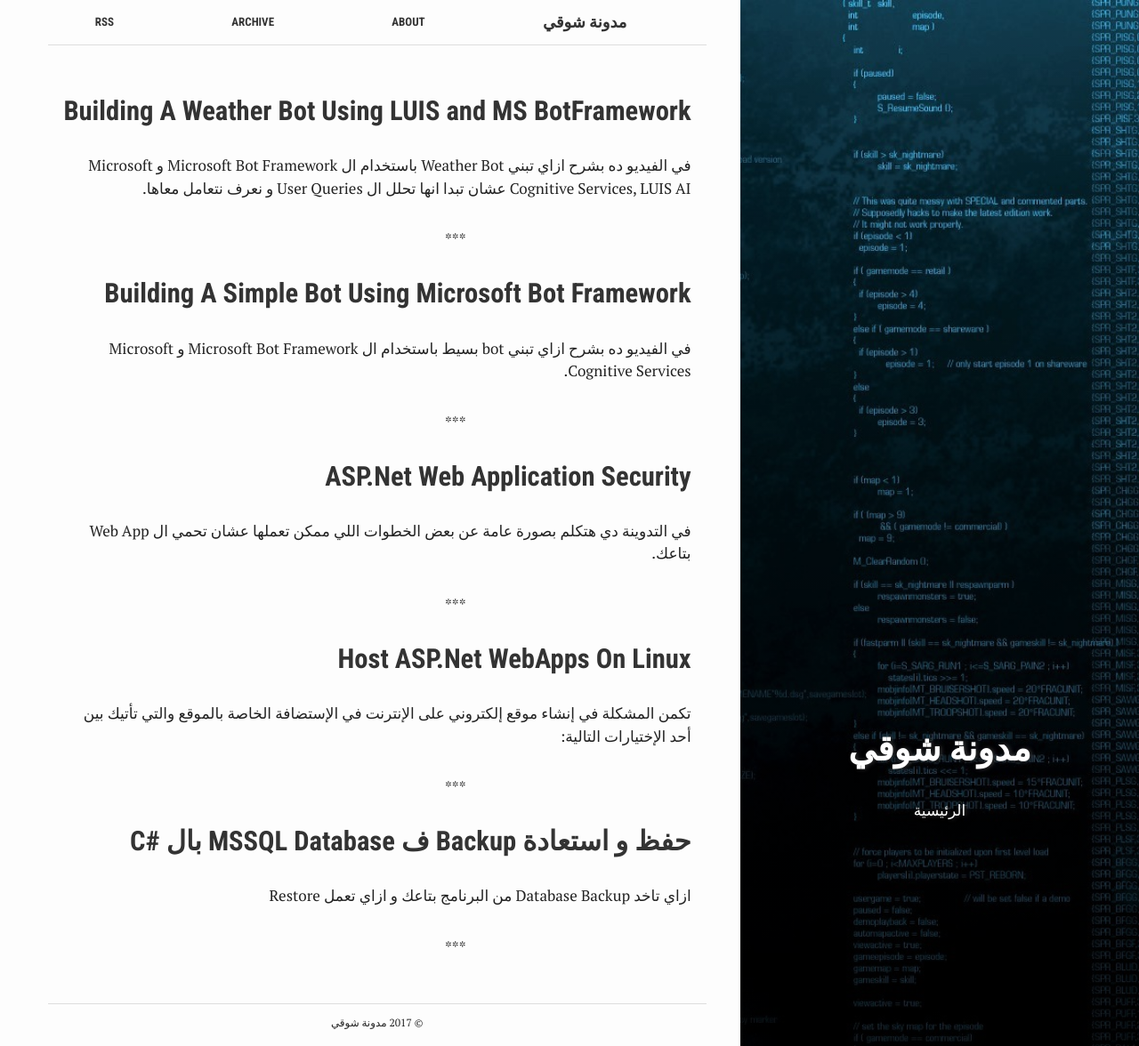
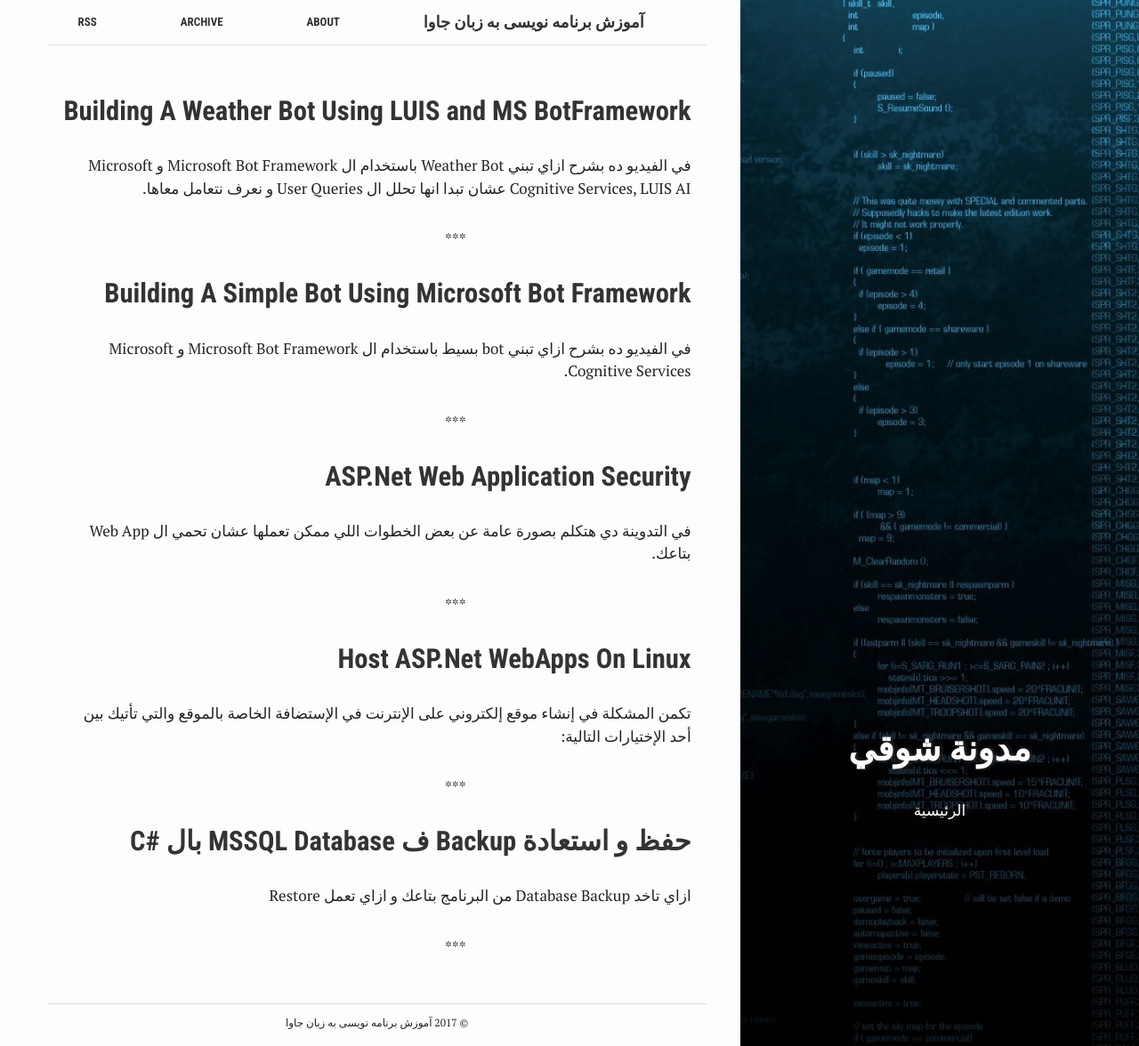
Before and after one commit to j2eedev-ir/j2eedev-ir.github.io, a Jekyll site: the page built from index.html, in a window 1280 px wide and 1176 px high. Shown: the whole window at 89% size. Built offline with Jekyll 4.4.1, drawn with Linux system fonts in a browser that asks for light colours.

Commit message:
Update _config.yml

```diff
--- a/_config.yml
+++ b/_config.yml
@@ -6,19 +6,19 @@
 # 'jekyll serve'. If you change this file, please restart the server process.
 
 # Site settings
-title: مدونة شوقي
-email: abdelrhmanshawky4@gmail.com
-description: ShawkyZ Blog
+title: آموزش برنامه نویسی به زبان جاوا
+email: j2eedev.ir@gmail.com
+description: آموزش زبان برنامه نویسی جاوا
 baseurl: "" # the subpath of your site, e.g. /blog
 highlighter: rouge
-lang: "en"
-url: "https://shawkyz.info" # the base hostname & protocol for your site
+lang: "fa"
+url: "http://j2eedev.ir" # the base hostname & protocol for your site
 enforce_ssl: shawkyz.info
-twitter_username: "shawkyz1"
-facebook_username: "shawkyz1"
-linkedin_username: "shawkyz"
-github_username:  "shawkyz"
-disqus_username:  "shawkyz"
+twitter_username: "j2eedev.ir"
+facebook_username: "j2eedev.ir"
+linkedin_username: "j2eedev.ir"
+github_username:  "j2eedev.ir"
+disqus_username:  "j2eedev.ir"
 
 # Build settings
 markdown: kramdown
```
